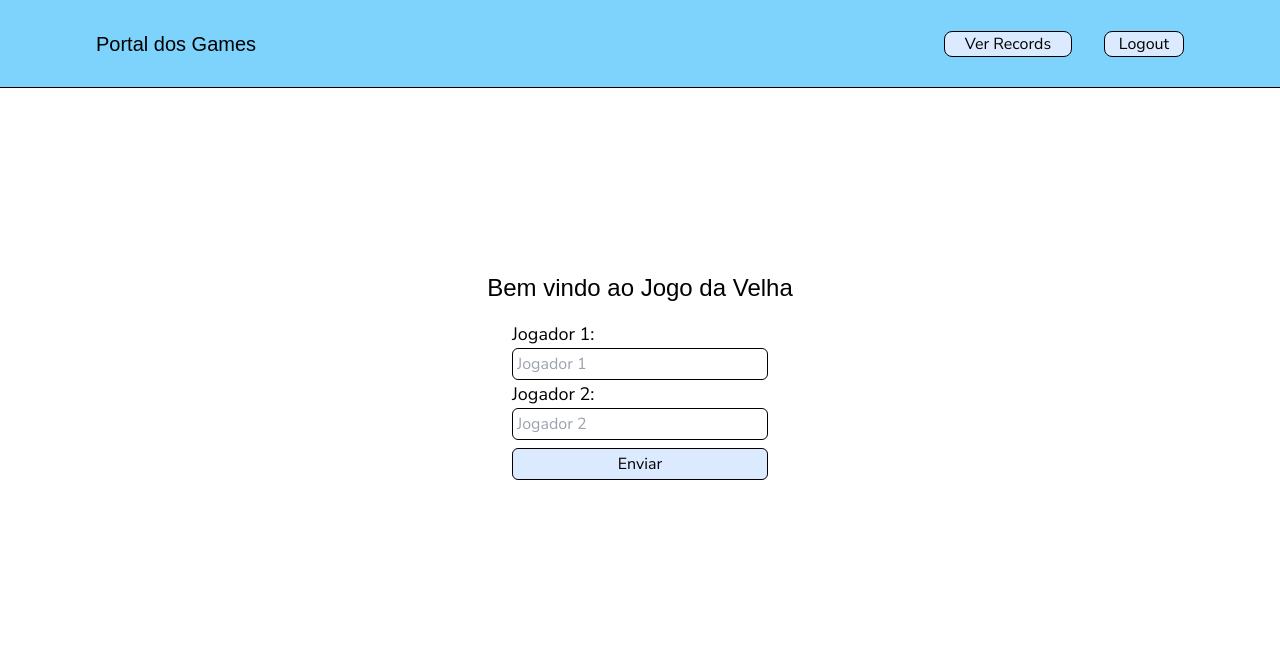
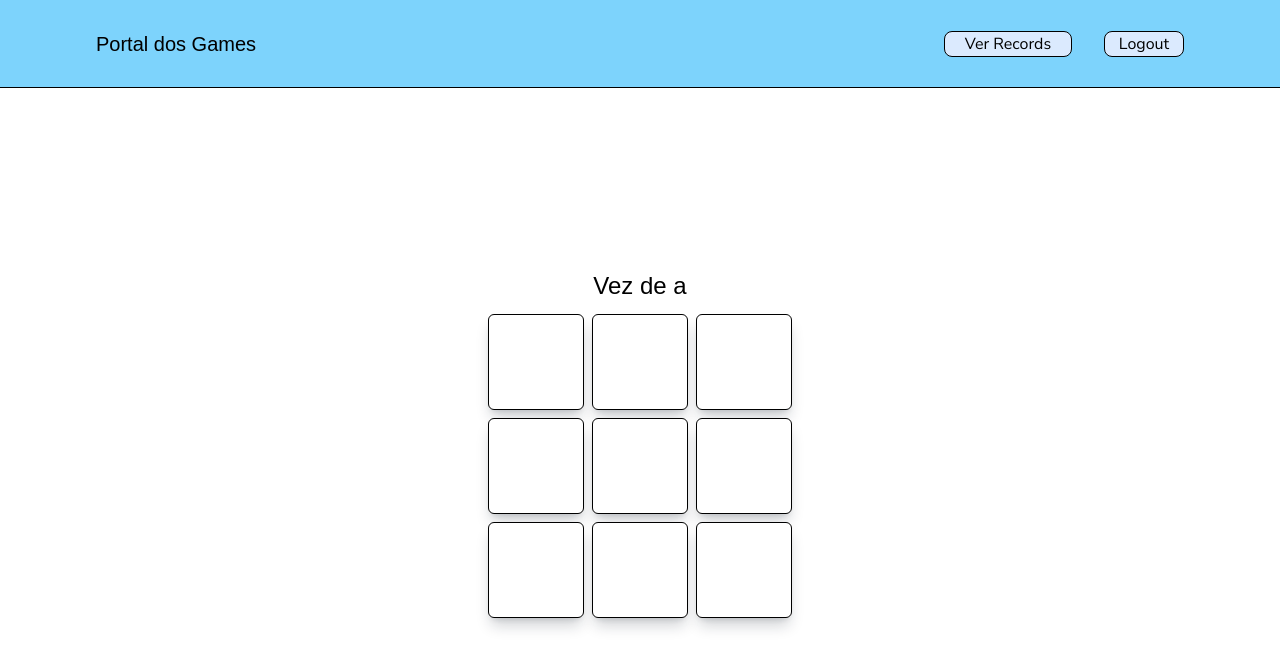
Before and after one commit to carlosbolzanell/Nextjs, a Next.js app: page /jogoVelha in a window 1280 px wide. Shown: the top 668 px of the page. Built offline with nearby package versions, Linux system fonts and the light colour scheme; a web font is replaced by a local one.

Commit message:
Jogo da velha finalizado

```diff
--- a/src/app/(authenticaded)/jogoVelha/page.tsx
+++ b/src/app/(authenticaded)/jogoVelha/page.tsx
@@ -7,9 +7,9 @@ export default function jogoVelha() {
     const [player1, setPlayer1] = useState("");
     const [player2, setPlayer2] = useState("");
     const [hasNomes, setHasNomes] = useState(false)
-    if(hasNomes) return <Jogo player1={player1} player2={player2}/>
-    return <Menu setHasNomes={setHasNomes} setPlayer1={setPlayer1} setPlayer2={setPlayer2} player1={player1} player2={player2}/>;
-    //return <Jogo player1={player1} player2={player2} />
+    //if(hasNomes) return <Jogo player1={player1} player2={player2}/>
+    //return <Menu setHasNomes={setHasNomes} setPlayer1={setPlayer1} setPlayer2={setPlayer2} player1={player1} player2={player2}/>;
+    return <Jogo player1={"a"} player2={"b"} />
 }
 type TypeMenu = {
     setHasNomes: React.Dispatch<React.SetStateAction<boolean>>,
@@ -54,7 +54,7 @@ const tabuleiro = [
 ]
 
 const Jogo = ({ player1, player2 }: JogoType) => {
-    const [tabuleiroJogo, setTabuleiroJogo] = useState(tabuleiro);
+    const [tabuleiroJogo, setTabuleiroJogo] = useState([[...tabuleiro[0]],[...tabuleiro[1]],[...tabuleiro[2]]]);
     const [playerVez, setPlayerVez] = useState(player1)
     const [vencedor, setVencedor] = useState(false);
 
@@ -64,7 +64,7 @@ const Jogo = ({ player1, player2 }: JogoType) => {
 
     const handleClick = (valueColuna:string, linha:number, coluna:number) => {
         if(valueColuna != "") return;
-        let newTabuleiro = [...tabuleiroJogo];
+        let newTabuleiro = [[...tabuleiroJogo[0]],[...tabuleiroJogo[1]],[...tabuleiroJogo[2]]];
         newTabuleiro[linha][coluna] = jogadaPorPlayer();
         setTabuleiroJogo(newTabuleiro);
         setPlayerVez(playerVez == player1 ? player2 : player1)
@@ -75,28 +75,30 @@ const Jogo = ({ player1, player2 }: JogoType) => {
 
     const conferirVitoria = () =>{
         //Verificar Coluna
+        let vencedorTemporario = false;
         for(let i=0; i<3; i++){
             if(tabuleiroJogo[0][i] == tabuleiroJogo[1][i] && tabuleiroJogo[1][i] == tabuleiroJogo[2][i] && tabuleiroJogo[2][i] != ""){
-                setVencedor(true);
+                vencedorTemporario = true;
             }
         }
         //Verificar Linha
         for(let i=0; i<3; i++){
             if(tabuleiroJogo[i][0] == tabuleiroJogo[i][1] && tabuleiroJogo[i][1] == tabuleiroJogo[i][2]
                 && tabuleiroJogo[i][2] != ""){
-                setVencedor(true)
+                vencedorTemporario = true;
             }
         }
         //verifica primeira diagonal
         if(tabuleiroJogo[0][0] == tabuleiroJogo[1][1] && tabuleiroJogo[1][1] == tabuleiroJogo[2][2]
             && tabuleiroJogo[2][2] != ""){
-            setVencedor(true);
+            vencedorTemporario = true;
         }
         //verifica segunda diagonal
         if(tabuleiroJogo[0][2] == tabuleiroJogo[1][1] && tabuleiroJogo[1][1] == tabuleiroJogo[2][0]
             && tabuleiroJogo[0][2] != ""){
-            setVencedor(true);
+            vencedorTemporario = true;
         }
+        setVencedor(vencedorTemporario)
 
         //verifica empate
         let contEmpate = 0;
@@ -107,8 +109,9 @@ const Jogo = ({ player1, player2 }: JogoType) => {
                 }
             })
         })
-        if(contEmpate == 9 && !vencedor){
-            alert("Empatado");
+        if(contEmpate == 9 && !vencedorTemporario){
+            setPlayerVez("Empatado");
+            setVencedor(true);
         }
 
     }
@@ -120,11 +123,11 @@ const Jogo = ({ player1, player2 }: JogoType) => {
                 <div key={i} className='flex flex-row gap-2'>
                     {
                         linha.map((coluna, j) => (
-                            <div key={j} className='w-24 h-24 border border-black rounded-md' onClick={()=>{
+                            <div key={j} className= {`w-24 h-24 border border-black rounded-md flex items-center justify-center shadow-lg shadow-gray-900/20 active:opacity-[0.85] active:shadow-none ${(coluna != "" ? (coluna == "X" ? "bg-red-200" :"bg-sky-300"): "bg-white")}`} onClick={()=>{
                                 if(!vencedor){
                                     handleClick(coluna, i, j)
                                 }
-                            }}><p>{coluna}</p></div>
+                            }}><p className='text-4xl font-font2 bg'>{coluna}</p></div>
                         ))
                     }
                 </div>
@@ -136,15 +139,26 @@ const Jogo = ({ player1, player2 }: JogoType) => {
 
     const mensagem = () =>{
         if(!vencedor){
-            return("Vez de " + playerVez +" ("+jogadaPorPlayer()+")")
+            return("Vez de " + playerVez)
         }else{
+            if(playerVez === "Empatado"){
+                return("Deu velha!")
+            }
             return((playerVez == player1? player2 : player1)+ " Venceu!")
         }
     }
+    const zerarGame = () =>{
+        setTabuleiroJogo(tabuleiro)
+        setPlayerVez(playerVez)
+        setVencedor(false)
+    }
     return (
-        <div className='flex flex-col justify-center items-center h-[82vh]'>
-            <p className='font-font1 text-lg mb-3'>{mensagem()}</p>
+        <div className={`flex flex-col justify-center items-center h-[89vh] duration-100 ${(vencedor && mensagem() != "Deu velha!" ? (playerVez == player1 ? "bg-sky-300":"bg-red-200"): "bg-white")}`}>
+            <p className='font-font2 text-2xl mb-3'>{mensagem()}</p>
             {renderTabuleiro()}
+            {vencedor &&(
+                <button className={`absolute bottom-14 align-middle font-font1 font-bold text-center uppercase transition-all text-xs py-3 px-6 rounded-lg ${(vencedor && mensagem() != "Deu velha!" ? (playerVez == player1 ? "bg-red-200 text-black": "bg-sky-300 text-black"): "bg-gray-500 text-white")} shadow-md shadow-gray-900/10 hover:shadow-lg hover:shadow-gray-900/20 focus:opacity-[0.85] focus:shadow-none`} onClick={()=>zerarGame()}>Reiniciar</button>
+            )}
         </div>
     )
 }
```
